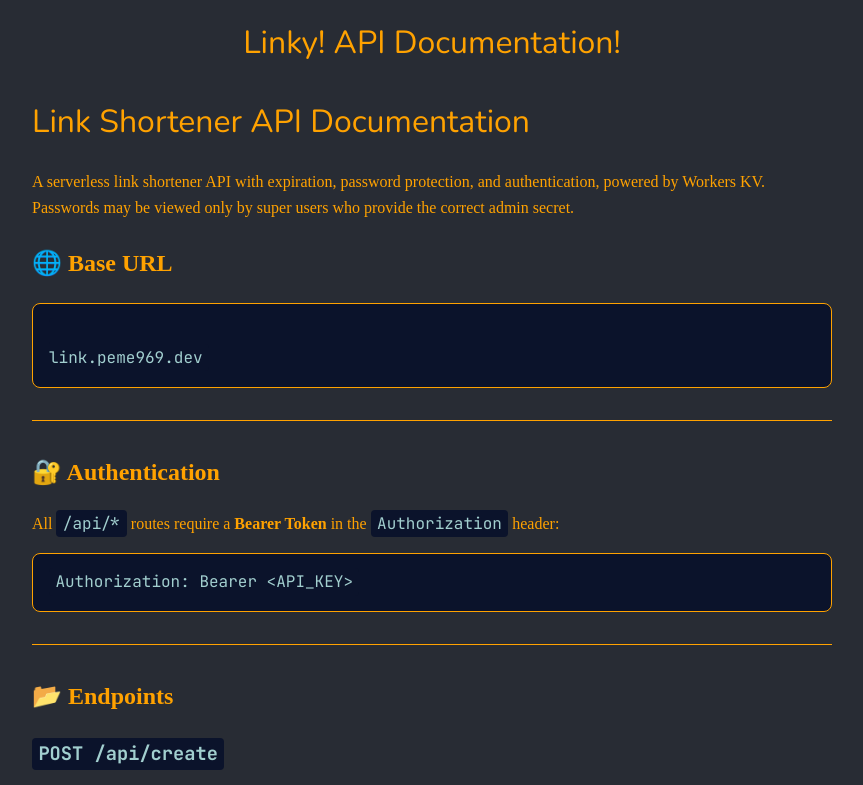
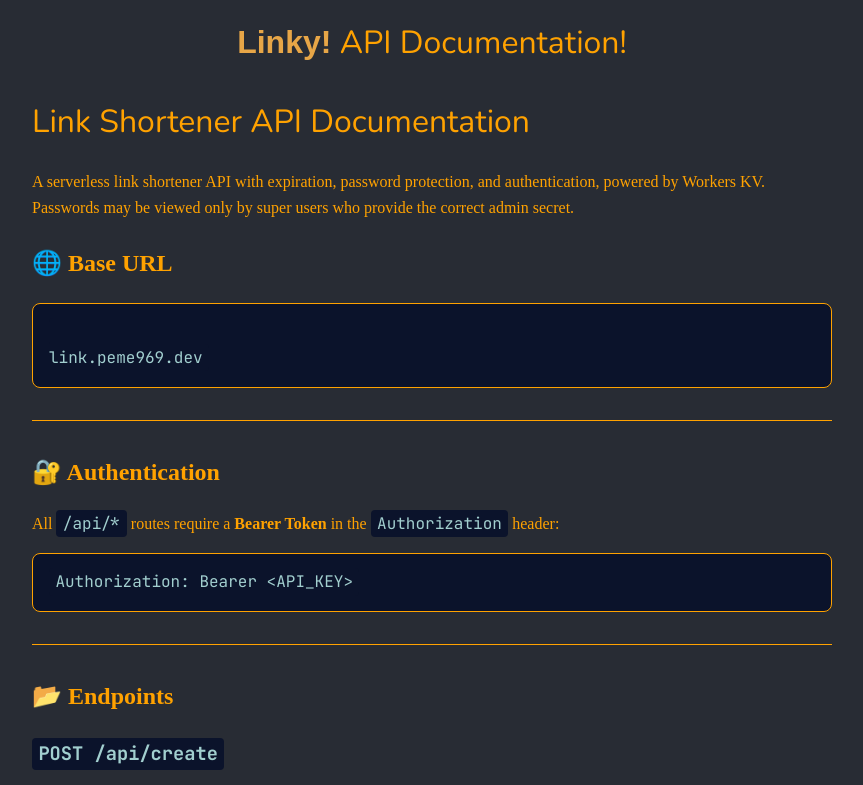
Before and after one commit to peme969/Linky, a website: page src/docs.html in a window 1280 px wide. Shown: the top 785 px of the page, without its empty margins (216-1079 px from the left). Drawn offline with nearby package versions, Linux system fonts and the light colour scheme; a web font is replaced by a local one.

Commit message:
Update docs.html

```diff
--- a/src/docs.html
+++ b/src/docs.html
@@ -57,7 +57,7 @@
         </style>
     </head>
     <body>
-        <h1>Linky! API Documentation!</h1>
+        <h1><span id="ban">Linky!</span> API Documentation!</h1>
         <div id="docs"></div>
         <script>
             fetch("/api-docs.md")
```
